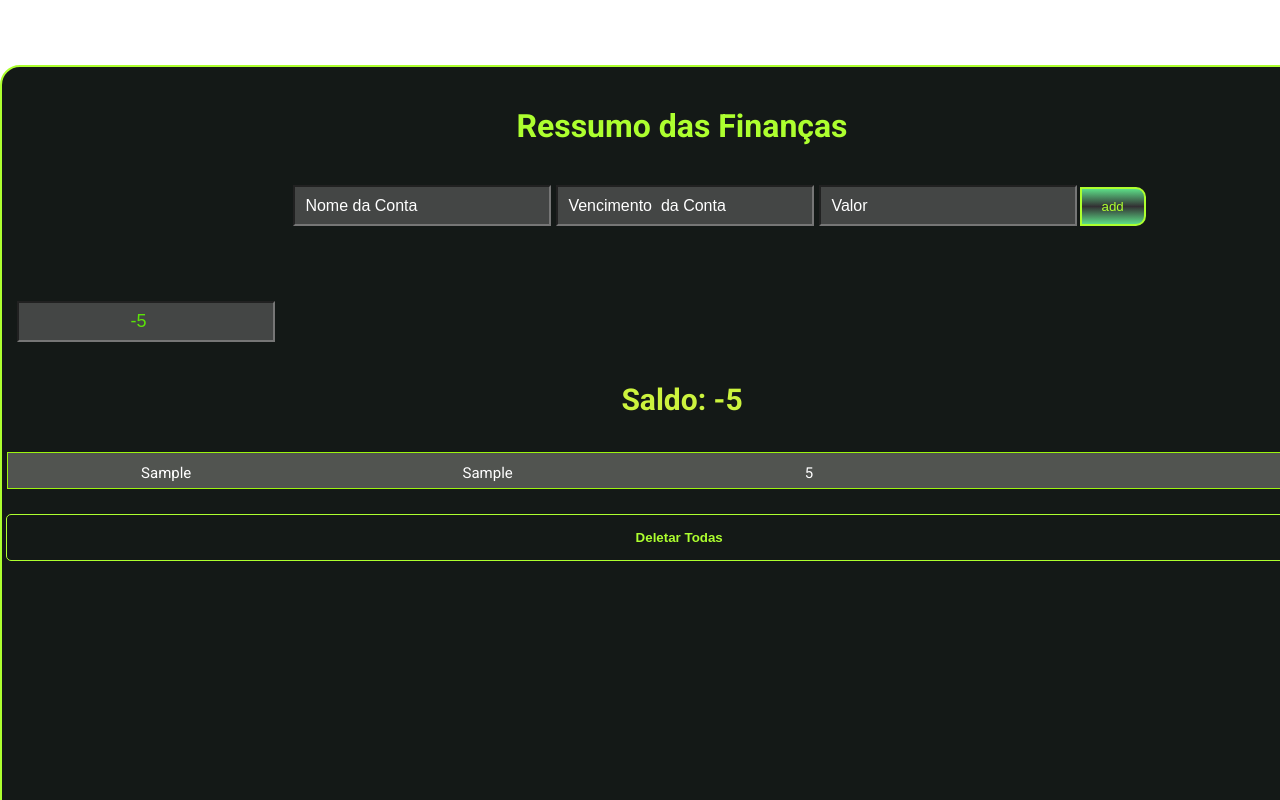
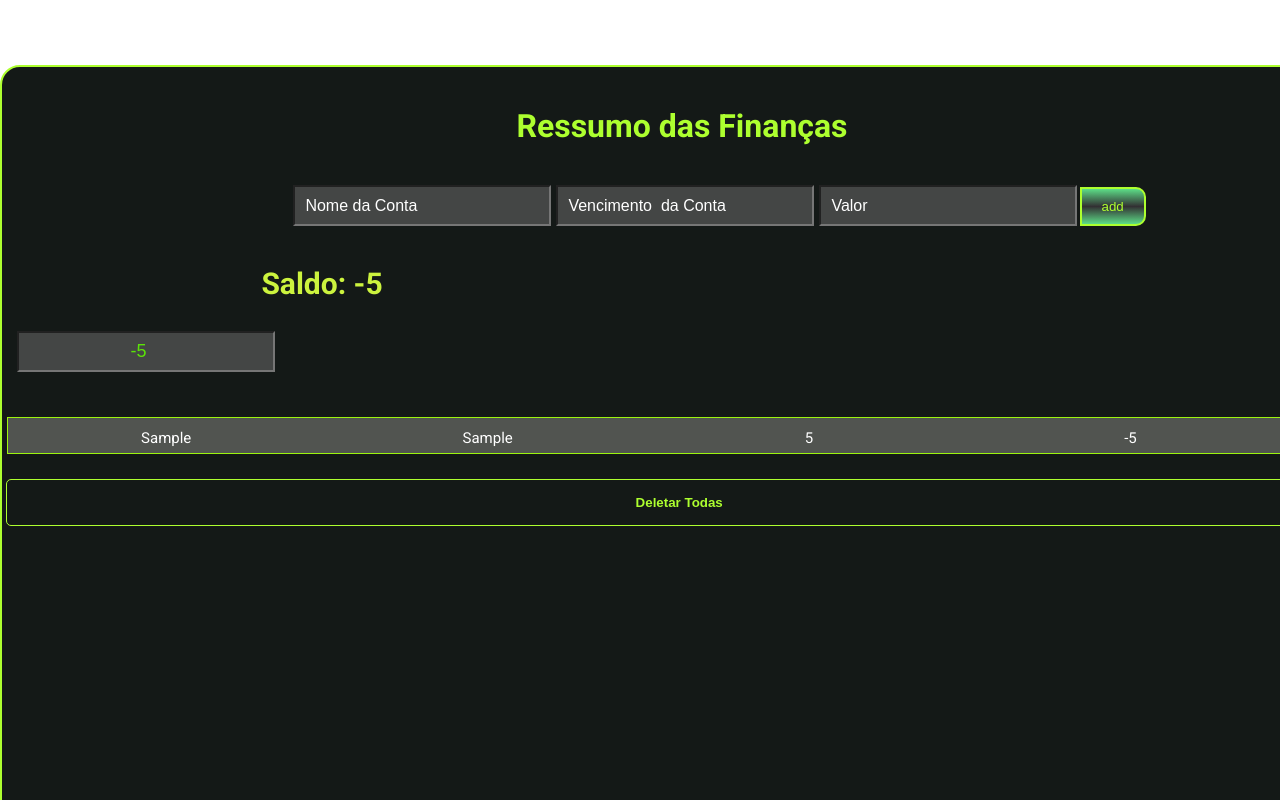
Before and after one commit to robss31/Controle-Financeiro-Pessoal, a React (Vite) app: page / in a window 1280 px wide. Both pictures are taken after typing "Sample", "Sample", "5" into the empty fields and a click on the button "add". Shown: the top 800 px of the page. Built offline with nearby package versions, Linux system fonts and the light colour scheme.

Commit message:
atualização dos arquivos Ressumo.jsx e ControleFin.css

```diff
--- a/src/ControleFin.css
+++ b/src/ControleFin.css
@@ -142,7 +142,8 @@ label {
 
 p {
     display: block;
-    margin-top: 30px;
+    margin-top:-30px;
+    margin-left: -720px;
     font-size: 30px;
     font-weight: 600;
     color: rgb(204, 243, 62);
--- a/src/Ressumo.jsx
+++ b/src/Ressumo.jsx
@@ -35,7 +35,7 @@ function Ressumo() {
             return;
         }
 
-        setLista([...lista, { text: name, data: venci, custo: valor, saldo: result,  teste: inputValue,  isCompleted: false }])
+        setLista([...lista, { text: name, data: venci, custo: valor, saldo: result, teste: inputValue, isCompleted: false }])
         setName("");
         setVenci("");
         setValor("");
@@ -43,7 +43,7 @@ function Ressumo() {
         setInputValue(inputValue);
 
 
-       // setResult(saldo);
+        // setResult(saldo);
 
         document.getElementById('inputconta');
         document.getElementById('inputconta1');
@@ -68,13 +68,13 @@ function Ressumo() {
         if (!isNaN(parsedInputValue)) {
             setResult(parsedInputValue - valor);
             setInputValue(parsedInputValue - valor);
-           // setInputValue('');
+            // setInputValue('');
 
 
 
-        } else if ((parsedInputValue)==0){
-            setInputValue( setResult);
-            setResult(inputValue - valor)
+        } else{
+            //setInputValue(setResult);
+            //setResult(inputValue - valor)
 
 
         }
@@ -120,12 +120,12 @@ function Ressumo() {
 
 
                 <div >
-
+                    <p>Saldo: {inputValue}</p>
                     <span ref={spanRef} ></span>
 
                     <input id="valorIni" type="number" value={inputValue} onChange={(e) => { setInputValue(e.target.value) }} placeholder=" Valor Salario" />
 
-                    <p>Saldo: {inputValue}</p>
+
 
 
 
@@ -152,7 +152,7 @@ function Ressumo() {
                                 <span onClick={() => { clicou(index) }}>{item.text}</span>
                                 <span onClick={() => { clicou(index) }}>{item.data}</span>
                                 <span onClick={() => { clicou(index) }}>{item.custo}</span>
-                                <span onClick={() => { clicou(index) }}>{item.saldod}</span>
+                                <span onClick={() => { clicou(index) }}>{item.saldo}</span>
 
 
 
```
